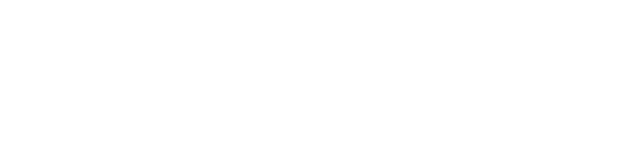
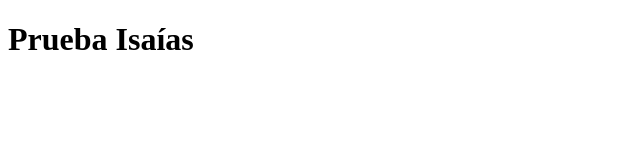
Before and after one commit to DanielGit28/ProyectoPatrones, a plain HTML site: page Prueba.html in a window 1280 px wide. Shown: the whole page, without its empty margins (0-640 px from the left). Drawn offline with Linux system fonts and the light colour scheme.

Commit message:
Prueba Isaías

```diff
--- a/Prueba.html
+++ b/Prueba.html
@@ -6,10 +6,11 @@
     <meta http-equiv="X-UA-Compatible" content="IE=edge">
     <meta name="viewport" content="width=device-width, initial-scale=1.0">
     <title>Prueba repositorio</title>
+
 </head>
 
 <body>
-
+<h1>Prueba Isaías</h1>
 </body>
 
 </html>
```
